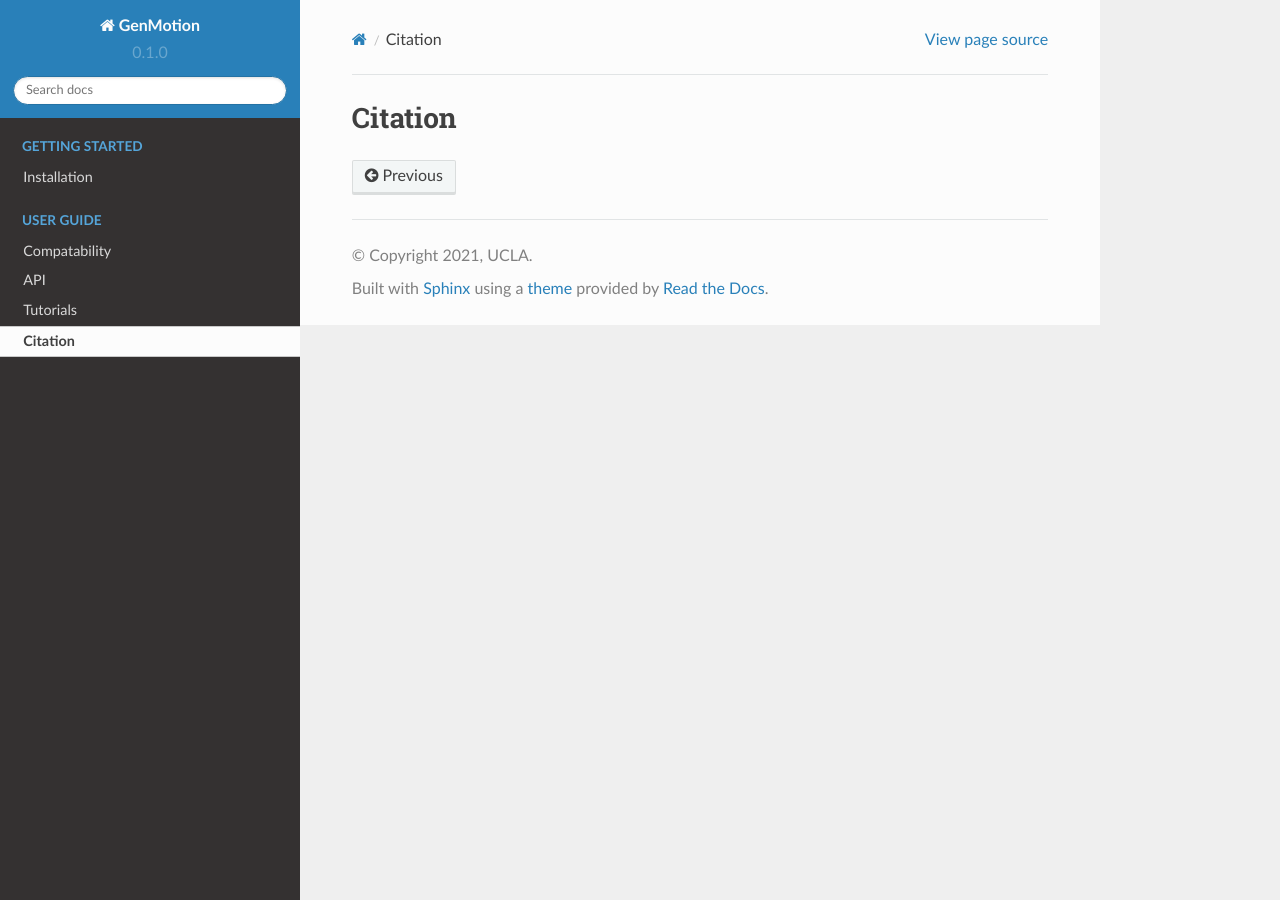
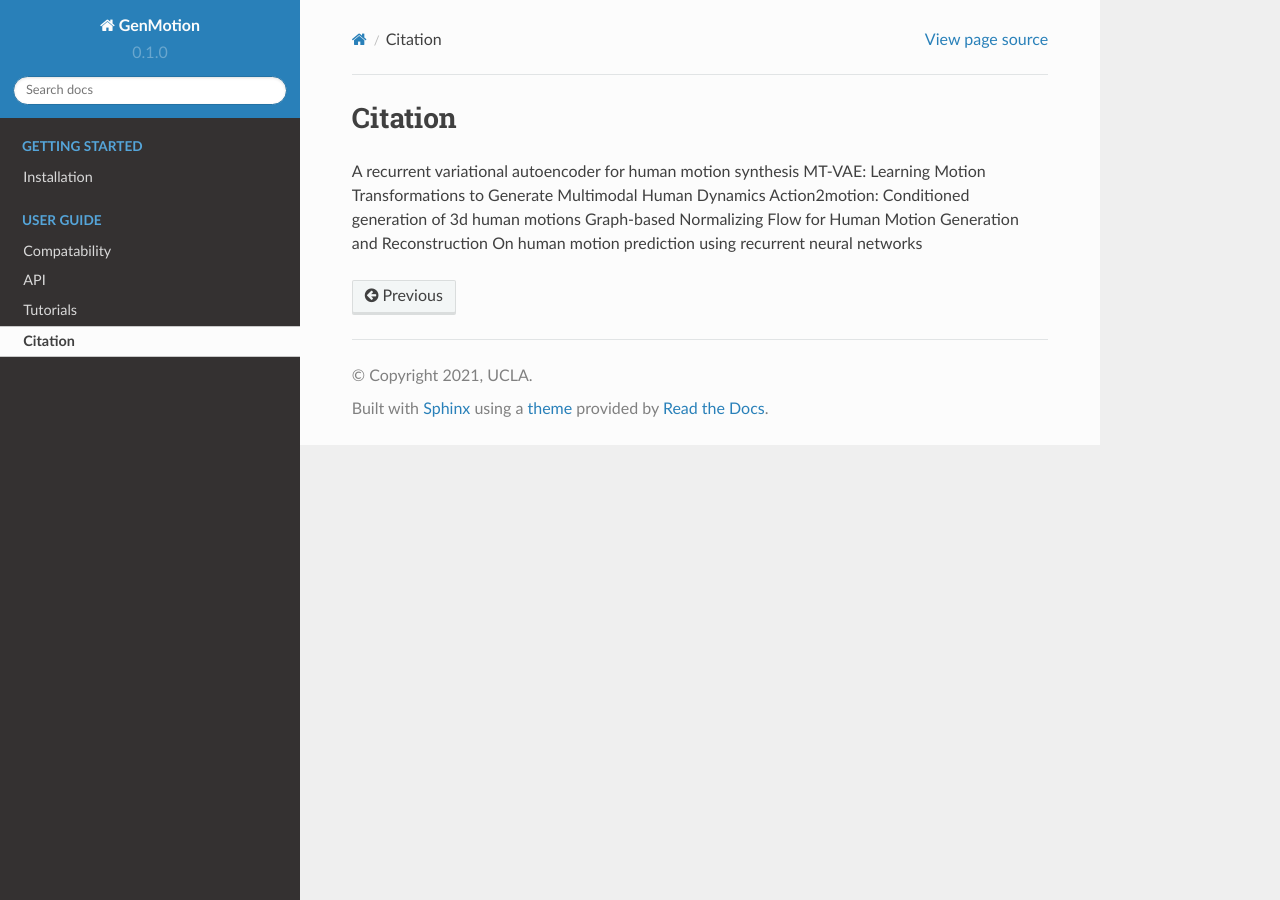
Before and after one commit to yizhouzhao/GenMotion, a Sphinx documentation site: the page built from docs/source/citation.rst, in a window 1280 px wide. Built offline with Sphinx 7.4.7 and the Read the Docs theme 2.0.0, drawn with Linux system fonts in a browser that asks for light colours.

Commit message:
update citation

```diff
--- a/docs/source/citation.rst
+++ b/docs/source/citation.rst
@@ -1,2 +1,8 @@
 Citation
 ====================================
+
+A recurrent variational autoencoder for human motion synthesis
+MT-VAE: Learning Motion Transformations to Generate Multimodal Human Dynamics
+Action2motion: Conditioned generation of 3d human motions
+Graph-based Normalizing Flow for Human Motion Generation and Reconstruction
+On human motion prediction using recurrent neural networks
```
